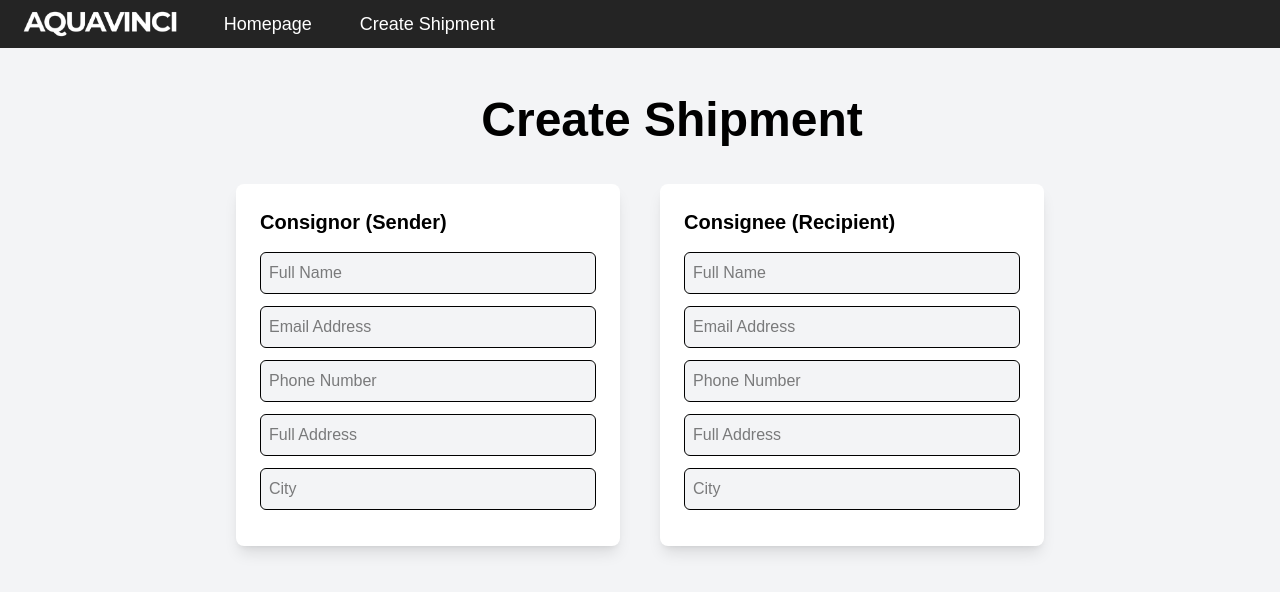
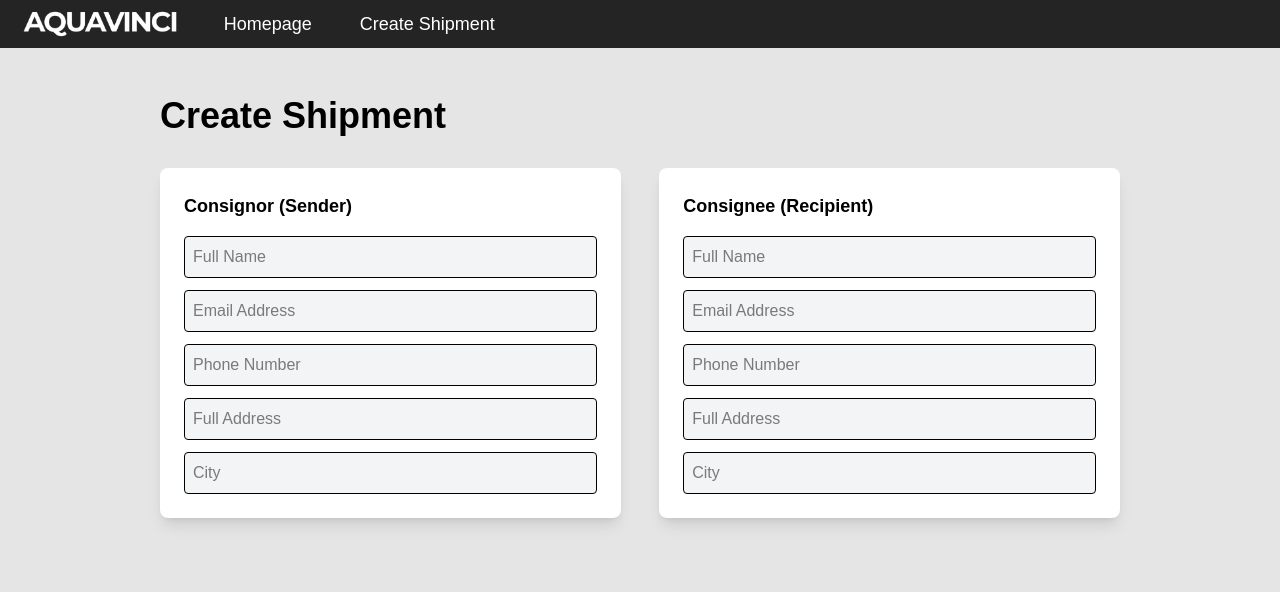
Before and after one commit to AlketKuehne/aquavinci, a Next.js app: page /shipment in a window 1280 px wide. Shown: the top 592 px of the page. Built offline with nearby package versions, Linux system fonts and the light colour scheme.

Commit message:
edited subpage

```diff
--- a/app/shipment/page.tsx
+++ b/app/shipment/page.tsx
@@ -3,54 +3,55 @@ import Image from "next/image";
 
 export default function ShipmentPage() {
   return (
-    <div className="flex flex-col items-center min-h-screen bg-gray-100">
+    <div className="flex flex-col items-center min-h-screen">
+
       {/* Navigation Bar */}
       <nav className="w-full h-12 bg-[#242424] flex items-center px-4">
-        {/* Logo */}
         <Link href="/">
           <Image src="/logoname.png" alt="Logo" width={140} height={50} className="h-10 w-auto cursor-pointer" />
         </Link>
 
-        {/* Navigation Links */}
         <div className="flex h-full ml-4">
           <Link
             href="/"
-            className="flex items-center justify-center px-6 text-lg text-white transition-all duration-200 hover:bg-gray-200 hover:text-black h-full"
+            className="flex items-center justify-center px-6 text-lg text-white bg-[#242424] transition-all duration-1250 hover:bg-gray-200 hover:text-black h-full"
           >
             Homepage
           </Link>
           <Link
             href="/shipment"
-            className="flex items-center justify-center px-6 text-lg text-white transition-all duration-200 hover:bg-gray-200 hover:text-black h-full"
+            className="flex items-center justify-center px-6 text-lg text-white bg-[#242424] transition-all duration-1250 hover:bg-gray-200 hover:text-black h-full"
           >
             Create Shipment
           </Link>
         </div>
       </nav>
 
-      {/* Title (leicht nach oben) */}
-      <h1 className="text-5xl font-extrabold mt-12 mb-8 ml-16">Create Shipment</h1>
+      {/* Page Content */}
+      <div className="flex flex-col items-start w-full max-w-5xl mt-12 px-8">
+        <h1 className="text-4xl font-extrabold mb-8 self-start">Create Shipment</h1>
 
-      {/* Form Section (leicht nach oben) */}
-      <div className="flex gap-10 mt-2">
-        {/* Sender Box */}
-        <div className="bg-white shadow-lg p-6 rounded-lg w-96">
-          <h2 className="text-xl font-bold mb-4">Consignor (Sender)</h2>
-          <input type="text" placeholder="Full Name" className="w-full p-2 mb-3 border rounded-md bg-gray-100" />
-          <input type="email" placeholder="Email Address" className="w-full p-2 mb-3 border rounded-md bg-gray-100" />
-          <input type="tel" placeholder="Phone Number" className="w-full p-2 mb-3 border rounded-md bg-gray-100" />
-          <input type="text" placeholder="Full Address" className="w-full p-2 mb-3 border rounded-md bg-gray-100" />
-          <input type="text" placeholder="City" className="w-full p-2 mb-3 border rounded-md bg-gray-100" />
-        </div>
+        {/* Form Container */}
+        <div className="flex justify-between w-full">
+          {/* Sender Box */}
+          <div className="bg-white p-6 shadow-lg rounded-lg w-[48%]">
+            <h2 className="text-lg font-bold mb-4">Consignor (Sender)</h2>
+            <input type="text" placeholder="Full Name" className="w-full p-2 border rounded mb-3 bg-gray-100" />
+            <input type="email" placeholder="Email Address" className="w-full p-2 border rounded mb-3 bg-gray-100" />
+            <input type="tel" placeholder="Phone Number" className="w-full p-2 border rounded mb-3 bg-gray-100" />
+            <input type="text" placeholder="Full Address" className="w-full p-2 border rounded mb-3 bg-gray-100" />
+            <input type="text" placeholder="City" className="w-full p-2 border rounded bg-gray-100" />
+          </div>
 
-        {/* Recipient Box */}
-        <div className="bg-white shadow-lg p-6 rounded-lg w-96">
-          <h2 className="text-xl font-bold mb-4">Consignee (Recipient)</h2>
-          <input type="text" placeholder="Full Name" className="w-full p-2 mb-3 border rounded-md bg-gray-100" />
-          <input type="email" placeholder="Email Address" className="w-full p-2 mb-3 border rounded-md bg-gray-100" />
-          <input type="tel" placeholder="Phone Number" className="w-full p-2 mb-3 border rounded-md bg-gray-100" />
-          <input type="text" placeholder="Full Address" className="w-full p-2 mb-3 border rounded-md bg-gray-100" />
-          <input type="text" placeholder="City" className="w-full p-2 mb-3 border rounded-md bg-gray-100" />
+          {/* Recipient Box */}
+          <div className="bg-white p-6 shadow-lg rounded-lg w-[48%]">
+            <h2 className="text-lg font-bold mb-4">Consignee (Recipient)</h2>
+            <input type="text" placeholder="Full Name" className="w-full p-2 border rounded mb-3 bg-gray-100" />
+            <input type="email" placeholder="Email Address" className="w-full p-2 border rounded mb-3 bg-gray-100" />
+            <input type="tel" placeholder="Phone Number" className="w-full p-2 border rounded mb-3 bg-gray-100" />
+            <input type="text" placeholder="Full Address" className="w-full p-2 border rounded mb-3 bg-gray-100" />
+            <input type="text" placeholder="City" className="w-full p-2 border rounded bg-gray-100" />
+          </div>
         </div>
       </div>
     </div>
```
